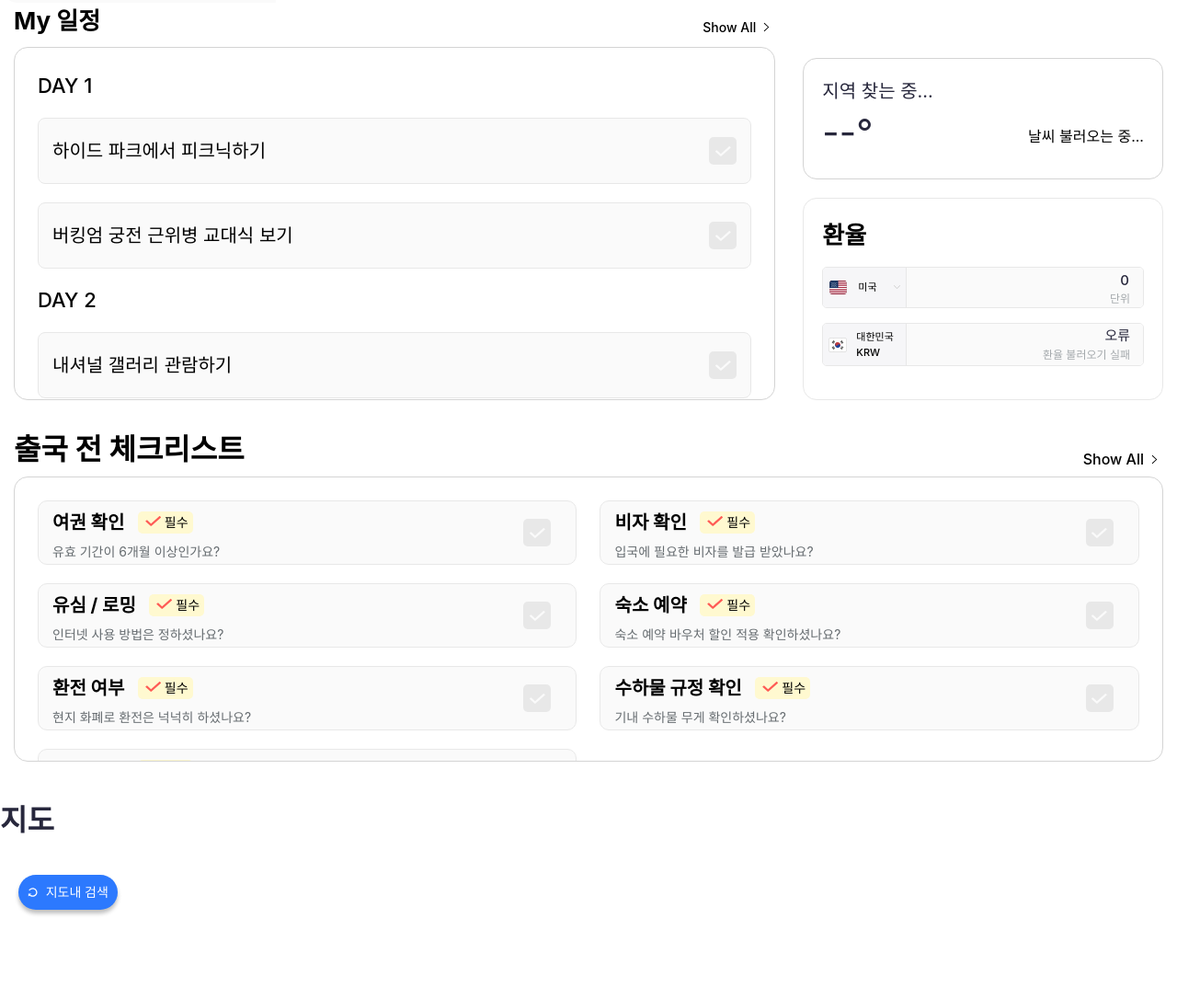
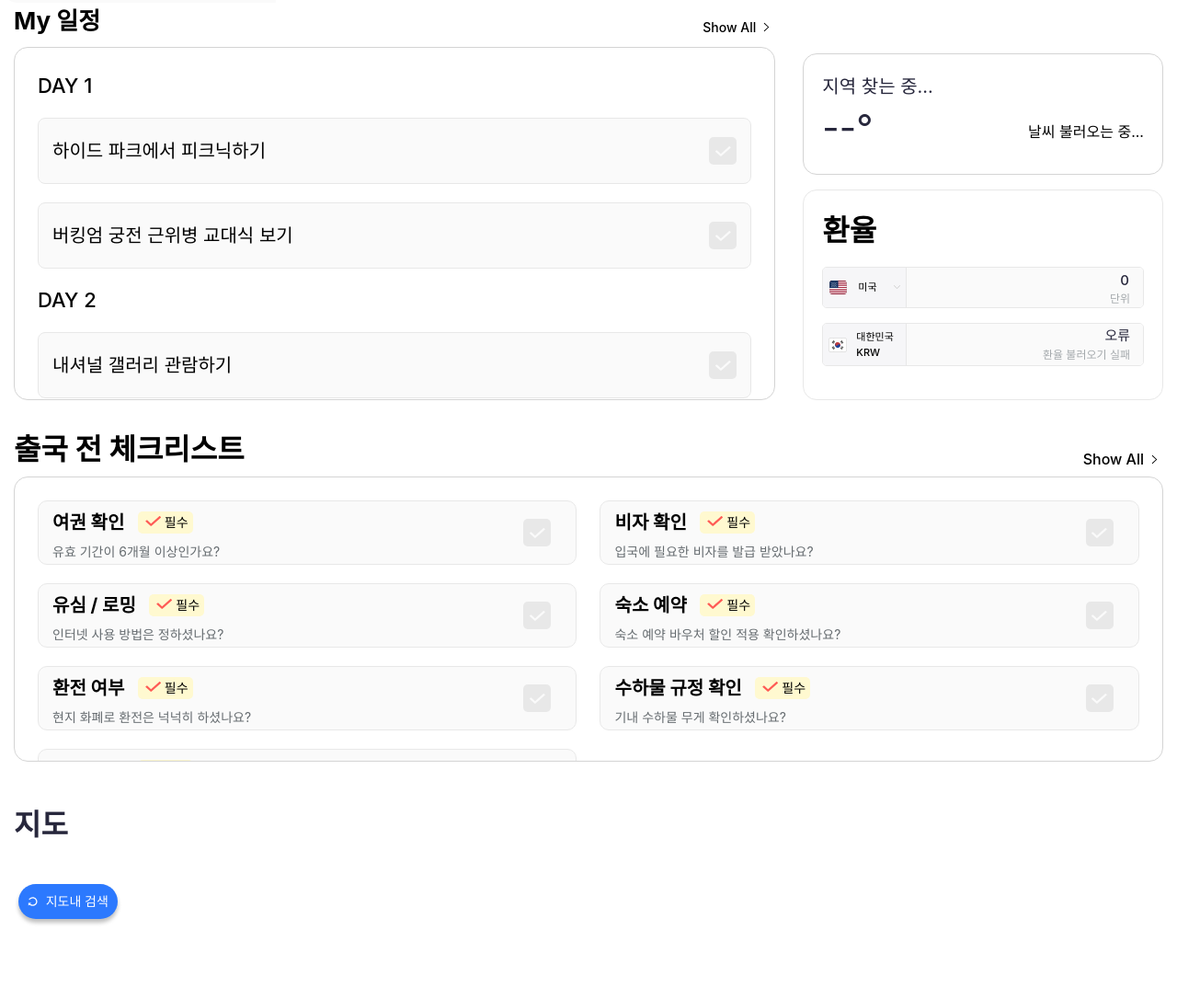
Before and after one commit to FRONTENDBOOTCAMP-14th/NETFLEX, a website built with Vite: page index.html in a window 1280 px wide. Shown: the part 595-1681 px from the top of the page at 92% size. Built offline with nearby package versions, Linux system fonts and the light colour scheme; no server answers; files whose address does not match are found by name; a web font is replaced by a local one.

Commit message:
refactor : h3 폰트 사이즈 통일, min~ / max~ 속성 삭제,

```diff
--- a/src/components/exchange-rate/exchange-rate.css
+++ b/src/components/exchange-rate/exchange-rate.css
@@ -45,6 +45,7 @@
 
 .exchange-form__title {
   padding-bottom: 15px;
+  font-size: var(--fontSize22);
 }
 
 .exchange-form__input-box,
@@ -166,3 +167,15 @@
     width: 90px;
   }
 }
+
+@media (min-width: 768px) {
+  .exchange-form__title {
+    font-size: var(--fontSize26);
+  }
+}
+
+@media (min-width: 1280px) {
+  .exchange-form__title {
+    font-size: var(--fontSize32);
+  }
+}
--- a/src/components/map/map.css
+++ b/src/components/map/map.css
@@ -4,7 +4,7 @@
   overflow: hidden;
   color: var(--black-200);
   h3 {
-    padding: 15px 0 15px 30px;
+    padding: 15px 0 15px 15px;
     font-size: var(--fontSize22);
   }
   .map-layout {
@@ -286,8 +286,7 @@
   .map-section {
     --fontSize32: 32px;
     h3 {
-      padding: 10px 0;
-      font-size: var(--fontSize32);
+      font-size: var(--fontSize26);
     }
   }
 
@@ -353,7 +352,11 @@
   .map-section {
     overflow: hidden;
     max-width: 900px;
+    h3 {
+      font-size: var(--fontSize32);
+    }
   }
+
   .map {
     #map {
       max-height: 550px;
--- a/src/components/weather/weather.css
+++ b/src/components/weather/weather.css
@@ -10,7 +10,7 @@
   border: 1px solid var(--gray-300);
   padding: 20px;
   display: flex;
-  min-width: 258px;
+  min-width: 290px;
   align-items: center;
   justify-content: space-between;
 }
@@ -35,7 +35,7 @@
 
 .forecast {
   display: flex;
-  flex-wrap: wrap;
+  flex-wrap: nowrap;
   gap: 11px;
   align-items: center;
   margin-top: 38px;
```
